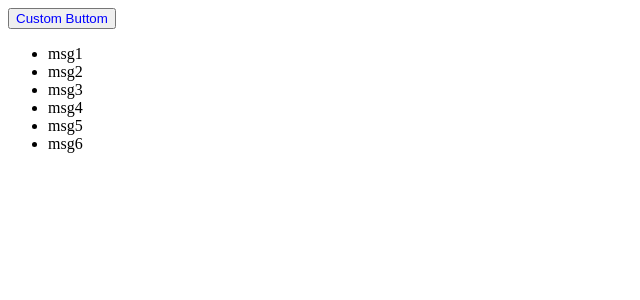
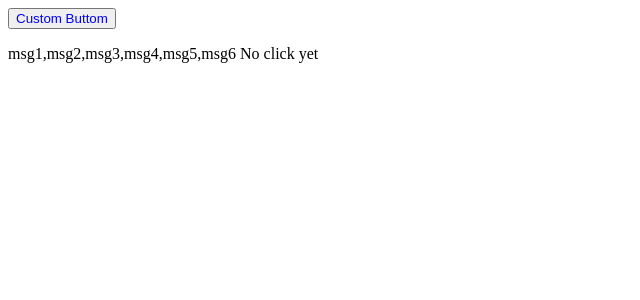
Before and after one commit to Rasyidannas/introduction-to-svelte-and-sveltekit, a SvelteKit app: page / in a window 1280 px wide. Shown: the top 300 px of the page, without its empty margins (0-640 px from the left). Built offline with nearby package versions, Linux system fonts and the light colour scheme.

Commit message:
2/12. Event Dispatcher Solution.mp4

```diff
--- a/src/components/Button.svelte
+++ b/src/components/Button.svelte
@@ -1,10 +1,15 @@
 <script>
+   // this is for send data to another component
+   import { createEventDispatcher } from 'svelte'
+   const dispatch = createEventDispatcher()
+
    // this is for declare props
    export let text = 'Button'
    export let title
 
    const changeText= () => {
       text = "Button Clicked"
+      dispatch('addMsg', text)
    }
 </script>
 
--- a/src/components/Messages.svelte
+++ b/src/components/Messages.svelte
@@ -1,4 +1,6 @@
 <script>
+   export let newMessage = "No click yet";
+
    let messages = ['msg1', 'msg2', 'msg3', 'msg4', 'msg5', 'msg6']
    const msgPromise = new Promise((resolve, reject) => {
       setTimeout(() => {
@@ -12,11 +14,7 @@
 {#await msgPromise}
    <p>Loading...</p>
 {:then messages}
-   <ul>
-      {#each messages as message}
-         <li>{message}</li>
-      {/each}
-   </ul>
+   <p>{messages} {newMessage}</p>
 {:catch error}
    <p>{error}</p>
 {/await}
--- a/src/routes/+page.svelte
+++ b/src/routes/+page.svelte
@@ -6,7 +6,13 @@
       text: "Custom Buttom",
       title: "Custom Title"
    }
+
+   let newMessage;
+   const addMessage = (e) => {
+      newMessage = e.detail
+   }
 </script>
 
-<Button {...obj}/>
-<Messages />
+<!--on:addMsg will listed dispatcher-->
+<Button {...obj} on:addMsg={addMessage}/>
+<Messages {newMessage} />
```
